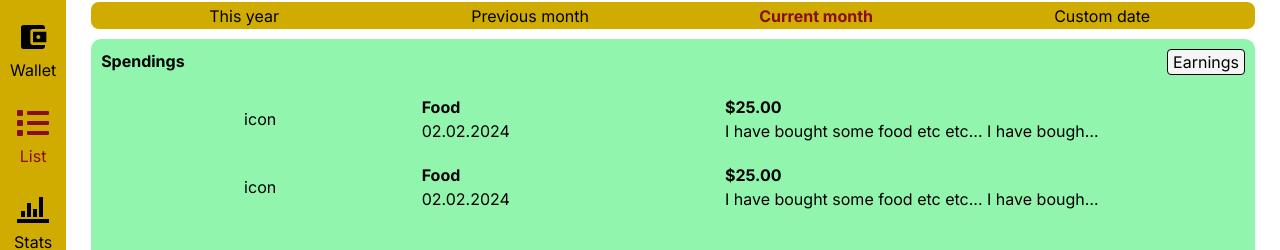
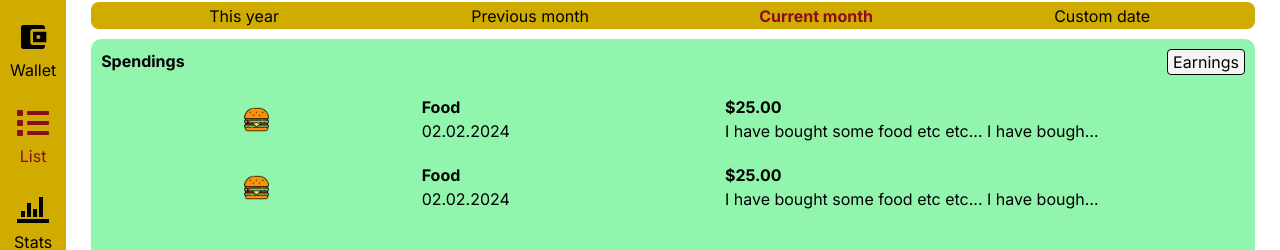
Before and after one commit to eimuciu/cash-tracker, a Next.js app: page /list in a window 1280 px wide. Shown: the part 136-386 px from the top of the page. Built offline with nearby package versions, Linux system fonts and the light colour scheme.

Commit message:
adding icons to the list

```diff
--- a/src/app/components/pages/list/listElement/index.tsx
+++ b/src/app/components/pages/list/listElement/index.tsx
@@ -1,7 +1,9 @@
+import Image from "next/image";
+
 export default function ListElement() {
   return (
     <div className="w-[75%] my-[20px] mx-auto flex items-center gap-[10px] md:w-[95%]">
-      <div className="w-[20%]">icon</div>
+      <div className="w-[20%]"><div className="w-[25px] h-[25px] relative"><Image src='/burger.png' alt="icon" fill /></div></div>
       <div className="w-[35%]">
         <p className="font-bold">Food</p>
         <p>02.02.2024</p>
```
Also changed, not shown: public/burger.png (added).
